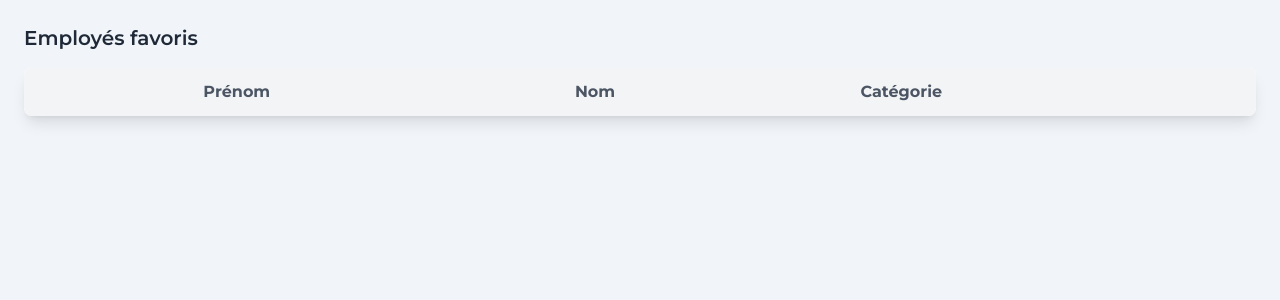
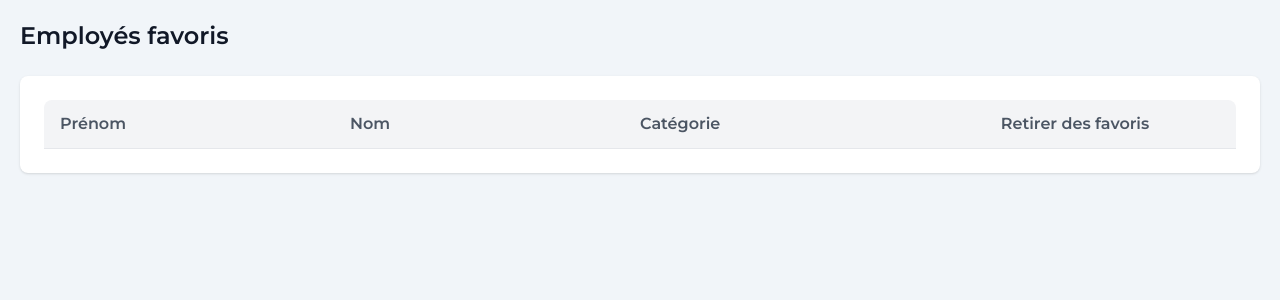
Before and after one commit to soniiix/enron-data-visualizer, a Django app: page /favoris/ in a window 1280 px wide. Shown: the part 80-380 px from the top of the page. Run offline with Django 5.2, Linux system fonts and the light colour scheme; tables that the repository leaves empty hold one stand-in row (values such as "Sample post"); lists and menus that the app fills with data are empty; some libraries are stand-ins or nearby versions.

Commit message:
style: adapt favorites list display

```diff
--- a/base_app/templates/favorites.html
+++ b/base_app/templates/favorites.html
@@ -22,21 +22,20 @@
 {% endblock %}
 
 {% block content %}
-<div class="container mx-auto px-6 py-6">
-    <h2 class="text-xl font-semibold text-gray-800 mb-4">Employés favoris</h2>
+<div class="container max-w-[1280px] mx-auto p-5">
+    <div class="text-2xl font-semibold text-gray-900 mb-6">Employés favoris</div>
 
-    <div class="overflow-x-auto bg-white shadow-lg rounded-lg">
-        <table class="min-w-full table-auto">
-            <thead class="bg-gray-100">
-                <tr>
-                    <th class="px-6 py-3 text-left text-gray-600"></th>
-                    <th class="px-6 py-3 text-left text-gray-600">Prénom</th>
-                    <th class="px-6 py-3 text-left text-gray-600">Nom</th>
-                    <th class="px-6 py-3 text-left text-gray-600">Catégorie</th>
-                </tr>
-            </thead>
-            <tbody id="favorites-table-body"></tbody>
-        </table>
+    <div class="bg-white rounded-lg shadow p-6">
+        <ul class="min-w-full list-none justify-center">
+            <li class="bg-gray-100 flex py-3 text-left border-b text-gray-600 px-4 rounded-t-lg">
+                <span class="flex-1 text-left">Prénom</span>
+                <span class="flex-1 text-left">Nom</span>
+                <span class="flex-1 text-left">Catégorie</span>
+                <span class="flex-1 text-center">Retirer des favoris</span>
+            </li>
+            <div id="favorites-list">
+            </div>
+        <ul>
     </div>
 </div>
 
@@ -54,31 +53,31 @@
     let favorites = JSON.parse(localStorage.getItem('favorites')) || [];
 
     // Remplir la table avec les employés favoris
-    const tableBody = document.getElementById('favorites-table-body');
-    tableBody.innerHTML = ''; // Vider le tableau avant de le remplir
+    const favoritesList = document.getElementById('favorites-list');
+    favoritesList.innerHTML = ''; // Vider le tableau avant de le remplir
 
     // Filtrer les employés favoris
     const favoriteEmployees = employees.filter(emp => favorites.includes(emp.id));
 
     // Ajouter chaque employé favori dans la table
     favoriteEmployees.forEach(employee => {
-        const row = document.createElement('tr');
-        row.classList.add('border-b', 'hover:bg-gray-50');
+        const row = document.createElement('li');
+        row.className = "border-b border-gray-200 p-4 cursor-pointer transition-colors duration-200 hover:bg-gray-100 flex items-center";
 
         row.innerHTML = `
-            <td class="px-6 py-4 text-gray-800">
+            <span class="flex-1 text-gray-800">${employee.firstname}</span>
+            <span class="flex-1 text-gray-800">${employee.lastname}</span>
+            <span class="flex-1 text-gray-800">${employee.category}</span>
+            <span class="flex-1 text-center text-gray-800">
                 <i class="fa s fa-star"
                    id="favorite-${employee.id}"
                    data-employee-id="${employee.id}"
                    onclick="toggleFavorite(this)"
                    style="color: #ffce33;"></i>
-            </td>
-            <td class="px-6 py-4 text-gray-800">${employee.firstname}</td>
-            <td class="px-6 py-4 text-gray-800">${employee.lastname}</td>
-            <td class="px-6 py-4 text-gray-800">${employee.category}</td>
+            </span>
         `;
 
-        tableBody.appendChild(row);
+        favoritesList.appendChild(row);
     });
   }
 
```
